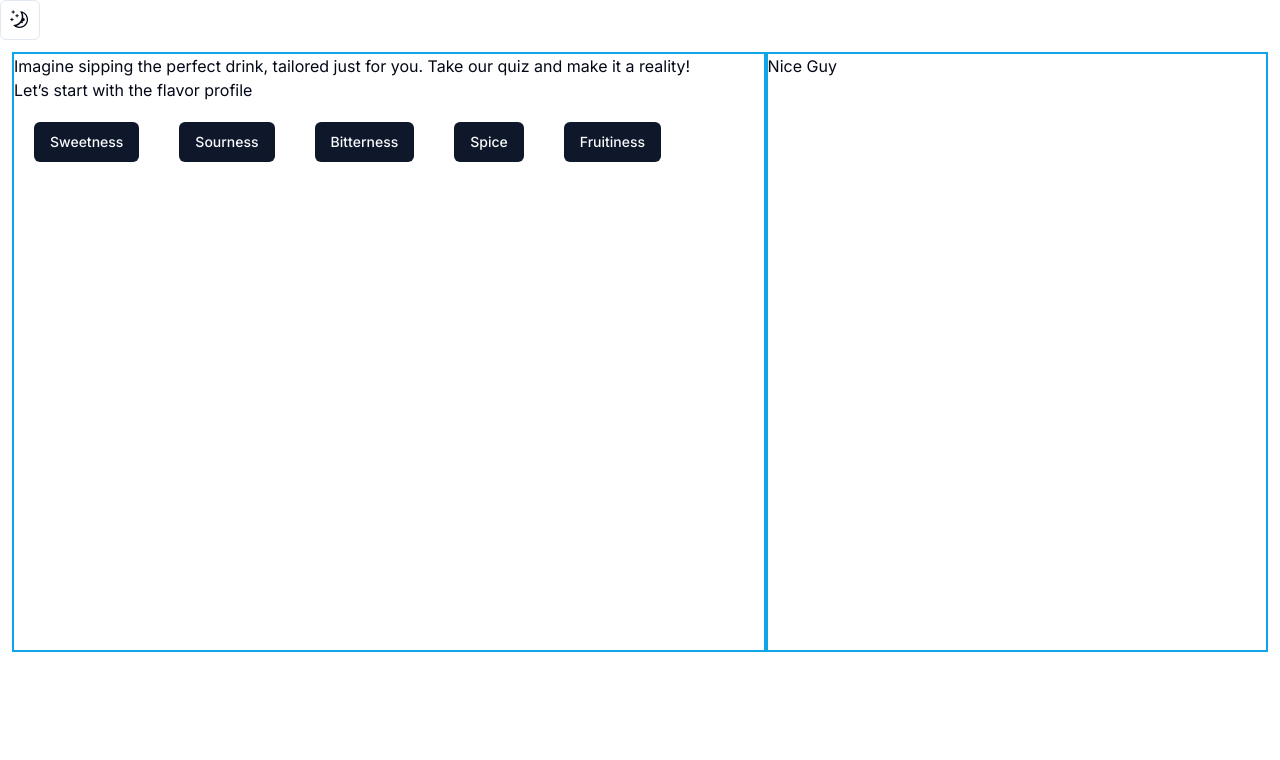
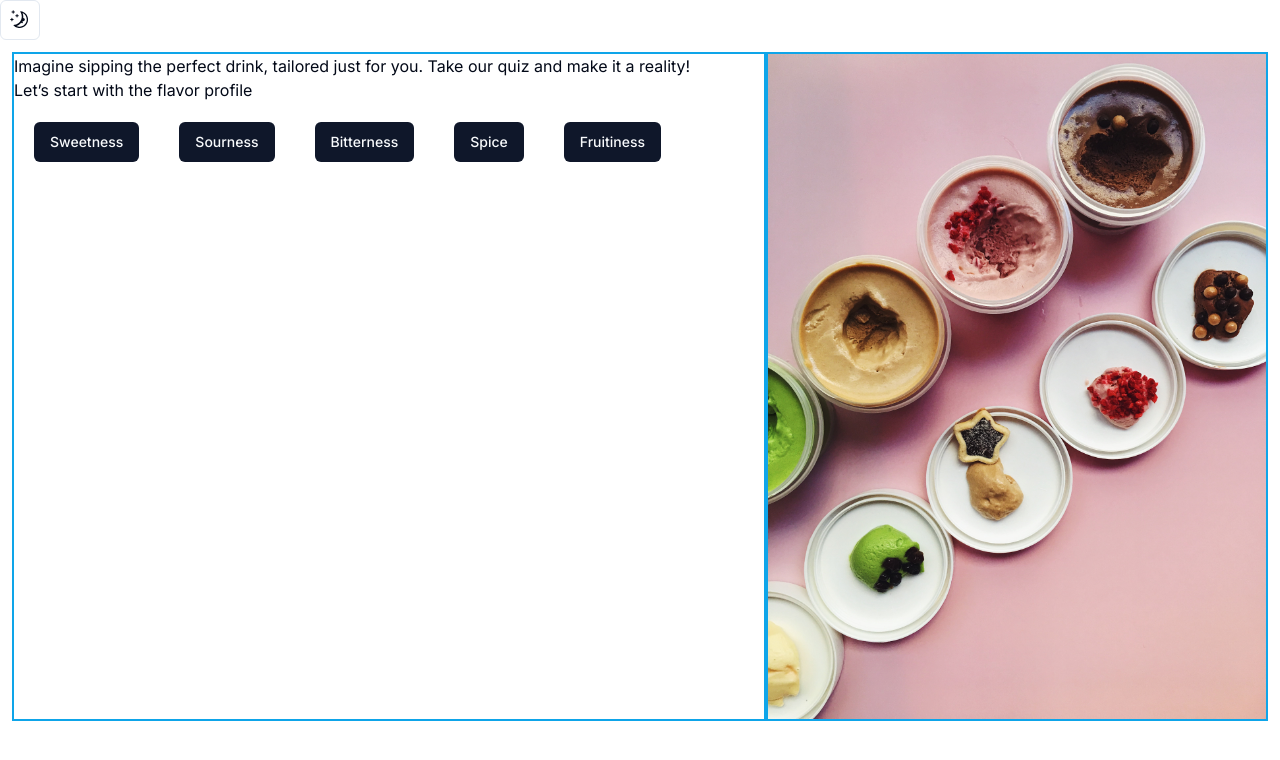
Before and after one commit to kingkwongsta/mixology, a Next.js app: page / in a window 1280 px wide. Shown: the top 760 px of the page. Built offline with nearby package versions, Linux system fonts and the light colour scheme.

Commit message:
add image to the righthand component

```diff
--- a/src/app/layout/RightImage.jsx
+++ b/src/app/layout/RightImage.jsx
@@ -1,4 +1,4 @@
-import FlavorChoice from "../components/FlavorChoice";
+import Image from "next/image";
 
 export default function RightImage({ children }) {
   const { imageSrc, imageAlt } = children.props;
@@ -9,7 +9,7 @@ export default function RightImage({ children }) {
         {children}
       </div>
       <div className="border-solid border-2 border-sky-500 basis-2/5 min-h-[600px]">
-        Nice Guy
+        <Image src={imageSrc} alt={imageAlt} />
       </div>
     </div>
   );
--- a/src/app/page.js
+++ b/src/app/page.js
@@ -8,6 +8,7 @@ import GenerateCocktail from "./components/GenerateCocktail";
 import userStore from "./../lib/userStore";
 import Transition from "@/lib/transition";
 import RightImage from "./layout/RightImage";
+import flavorImg from "./../../public/images/flavor.jpg";
 
 export default function Home() {
   const { userFlavor, userLiquor, userMood, drinkRecipe, questionIndex } =
@@ -16,7 +17,7 @@ export default function Home() {
   return (
     <main className="m-3">
       <RightImage>
-        <FlavorChoice />
+        <FlavorChoice imageSrc={flavorImg} imageAlt={"pictures of flavor"} />
       </RightImage>
       {/* {questionIndex === 0 && (
         <Transition>
```
Also changed, not shown: public/images/flavor.jpg (added).
